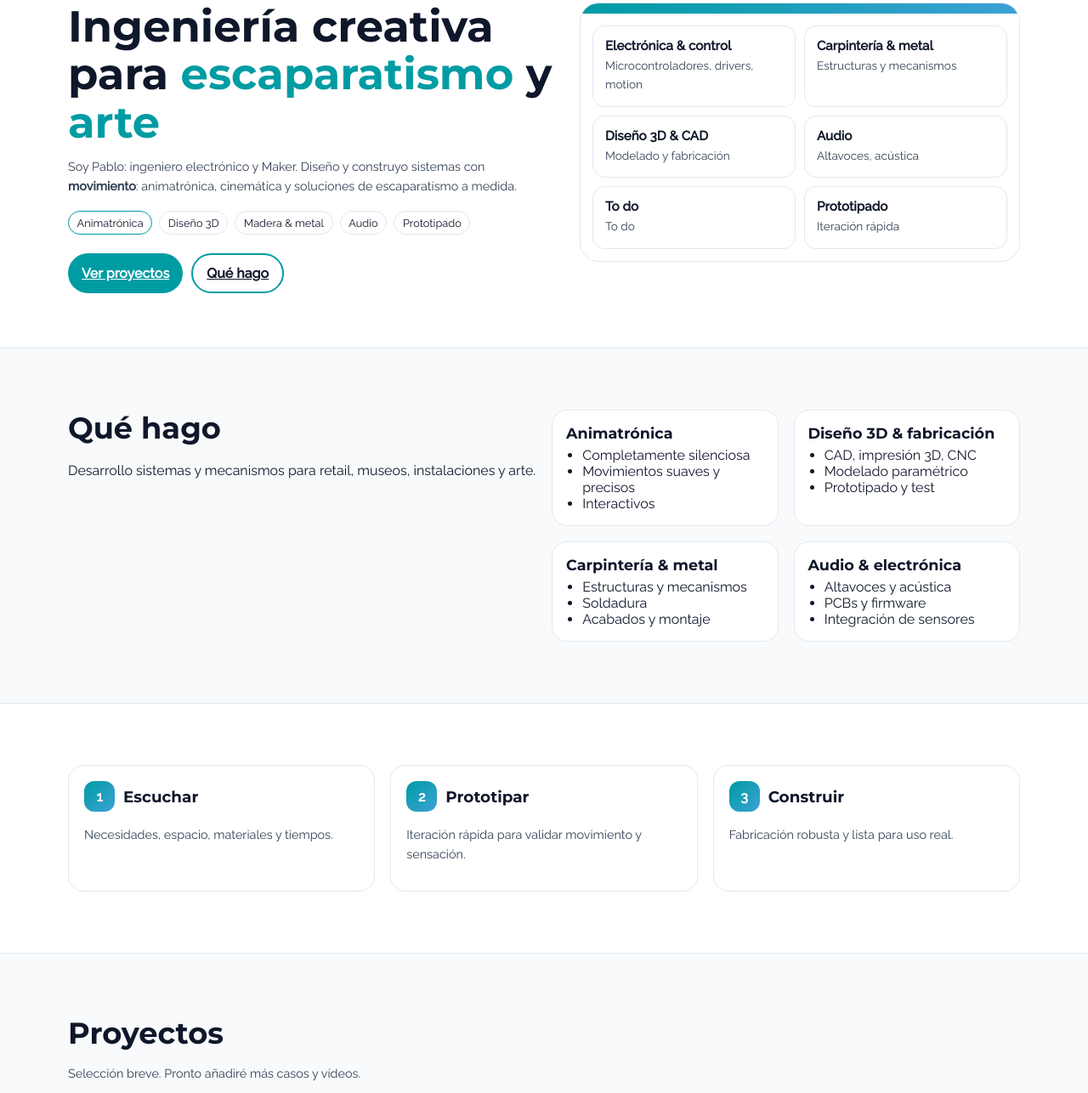
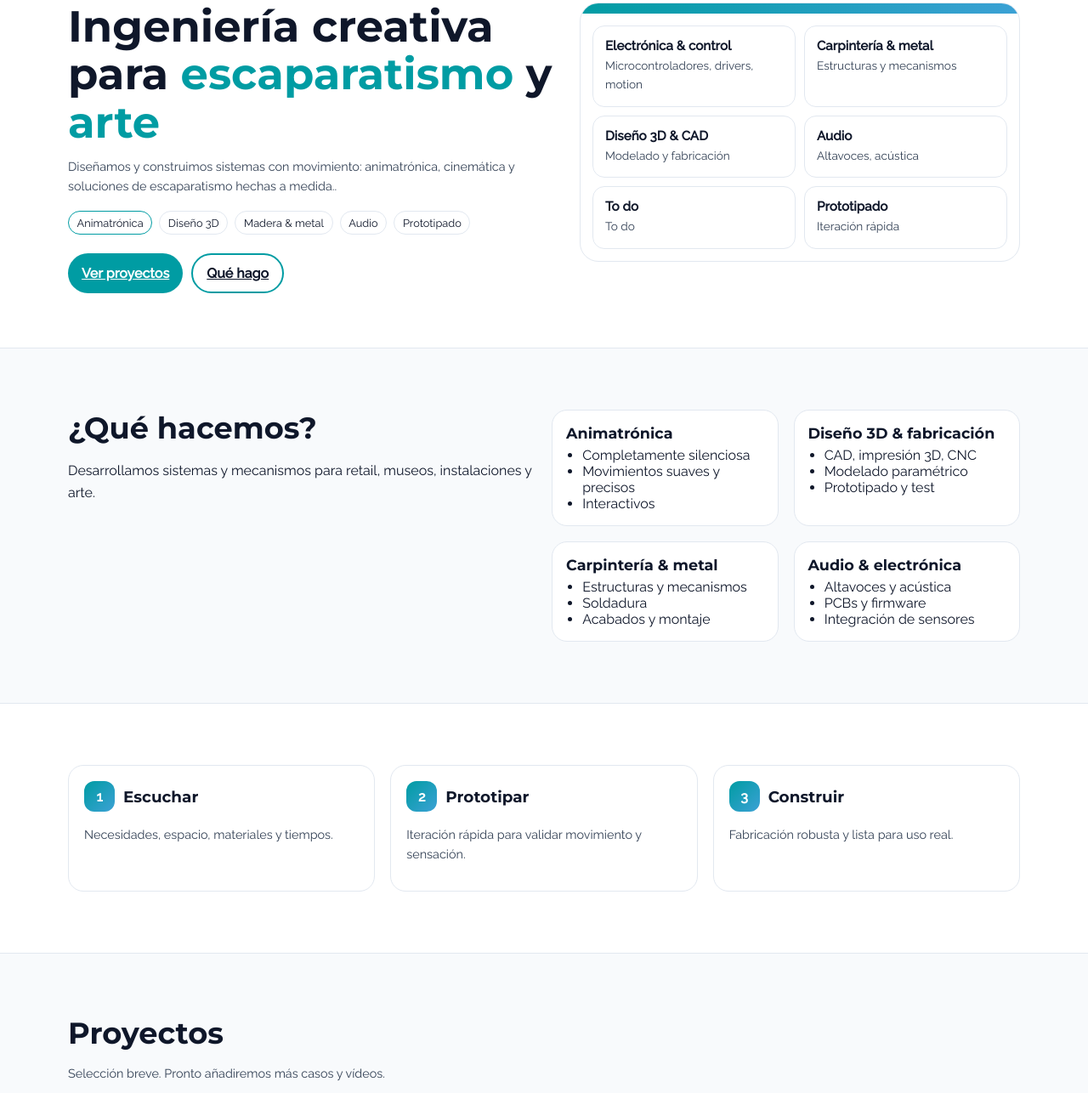
Before and after one commit to Pfersil13/zeeta_web, a plain HTML site: page index.html in a window 1280 px wide. Shown: the part 121-1407 px from the top of the page at 85% size. Drawn offline with Linux system fonts and the light colour scheme.

Commit message:
Update index.html

```diff
--- a/index.html
+++ b/index.html
@@ -10,7 +10,6 @@
   <meta property="og:title" content="Zeeta — Ingeniería creativa" />
   <meta property="og:description" content="Animatrónica y soluciones con movimiento real para escaparates y arte." />
   <meta property="og:type" content="website" />
-  <meta property="og:url" content="https://tudominio.github.io/" />
   <meta property="og:image" content="" />
   <link rel="preconnect" href="https://fonts.googleapis.com">
   <link rel="preconnect" href="https://fonts.gstatic.com" crossorigin>
@@ -97,7 +96,7 @@
       <div class="container hero-grid">
         <div>
           <h1 class="heading">Ingeniería creativa para <span style="color:var(--brand)">escaparatismo</span> y <span style="color:var(--brand)">arte</span></h1>
-          <p class="small" style="margin-top:12px">Soy Pablo: ingeniero electrónico y Maker. Diseño y construyo sistemas con <strong>movimiento</strong>: animatrónica, cinemática y soluciones de escaparatísmo a medida.</p>
+          <p class="small" style="margin-top:12px">Diseñamos y construimos sistemas con movimiento: animatrónica, cinemática y soluciones de escaparatismo hechas a medida..</p>
           <div style="display:flex;flex-wrap:wrap;gap:8px;margin-top:18px">
             <span class="badge" style="border-color:var(--brand)">Animatrónica</span>
             <span class="badge">Diseño 3D</span>
@@ -132,8 +131,8 @@
     <section id="que-hago" class="soft">
       <div class="container grid grid-2">
         <div>
-          <h2 class="heading">Qué hago</h2>
-          <p>Desarrollo sistemas y mecanismos para retail, museos, instalaciones y arte.</p>
+          <h2 class="heading">¿Qué hacemos?</h2>
+          <p>Desarrollamos sistemas y mecanismos para retail, museos, instalaciones y arte.</p>
         </div>
         <div class="grid grid-2">
           <div class="card" style="padding:16px">
@@ -203,7 +202,7 @@
     <section id="proyectos" class="soft">
       <div class="container">
         <h2 class="heading">Proyectos</h2>
-        <p class="small">Selección breve. Pronto añadiré más casos y vídeos.</p>
+        <p class="small">Selección breve. Pronto añadiremos más casos y vídeos.</p>
         <div class="grid grid-3" style="margin-top:14px">
           <article class="card proj">
              <div class="cover" style="background:url('img/escaparate.JPG') center/cover no-repeat; height:180px; border-radius:.5rem .5rem 0 0;"></div>
@@ -243,7 +242,7 @@
       <div class="container">
         <div class="card" style="padding:22px;display:flex;flex-direction:column;gap:8px;align-items:flex-start">
           <h3 class="heading" style="margin:0;font-size:1.4rem">¿Tienes un proyecto en mente?</h3>
-          <p class="small">Cuéntame qué quieres mover, iluminar o construir.</p>
+          <p class="small">Cuéntanos qué quieres mover, iluminar o construir.</p>
           <a href="#contacto" class="btn btn-primary">Escríbeme</a>
         </div>
       </div>
@@ -272,7 +271,7 @@
 <!-- Bloque de contacto -->
 <div>
   <h3 class="heading" style="margin-bottom:12px;font-size:1.1rem;color:#e5e7eb">
-    Escríbeme directamente
+    Escríbenos directamente
   </h3>
   <ul style="list-style:none;margin:0;padding-left:16px;display:flex;flex-direction:column;gap:8px">
     <li style="display:flex;align-items:center;gap:8px">
```
